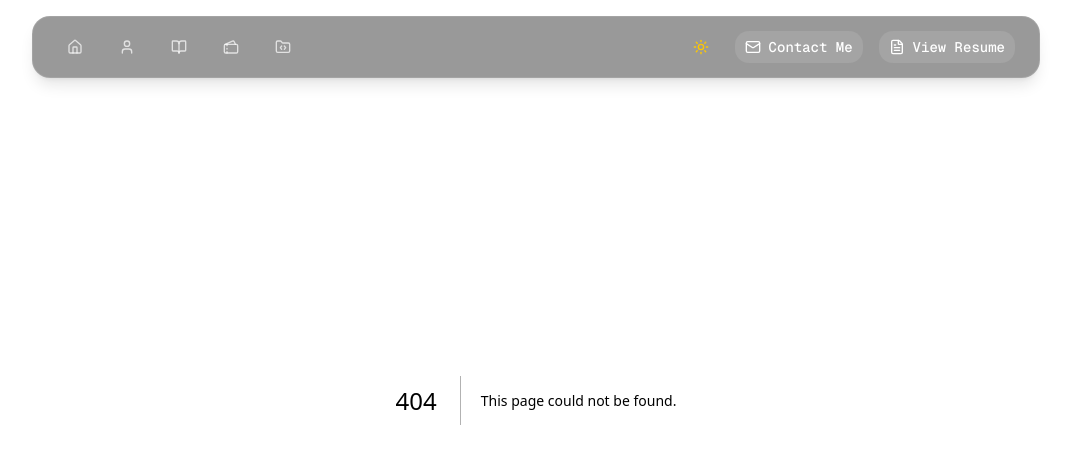
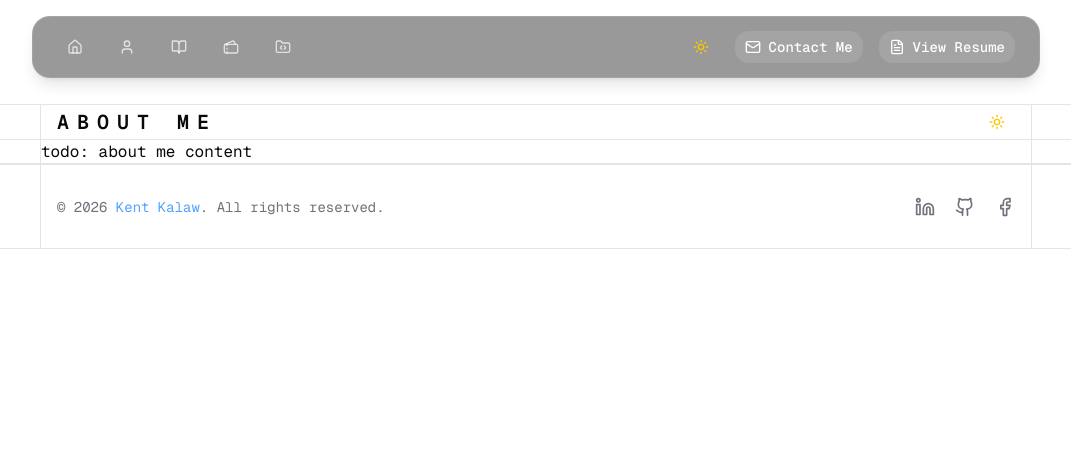
Before and after one commit to KentKalaw/kentkalaw-portfolio-v3, a Next.js app: page /about in a window 1280 px wide. Before the commit this address had no page. Shown: the top 464 px of the page, without its empty margins (104-1175 px from the left). Built offline with nearby package versions, Linux system fonts and the light colour scheme.

Commit message:
todo: about page

```diff
--- /dev/null
+++ b/src/app/about/page.tsx
@@ -0,0 +1,39 @@
+"use client";
+
+import Link from "next/link";
+import { MoveLeft } from "lucide-react";
+import {
+  Panel,
+  PanelContent,
+  PanelHeader,
+  PanelTitle,
+} from "@/components/panel";
+import { ExternalLink } from "lucide-react";
+import { ThemeSwitch } from "@/components/theme-switch";
+import Footer from "@/components/footer/footer";
+
+export default function AboutPage() {
+
+
+  return (
+    <main className="animate-fade-in animate-delay-100 relative min-h-screen overflow-x-hidden pt-18">
+      <div className="mx-auto max-w-5xl px-4 py-8">
+        <Panel>
+          <PanelHeader>
+            <div className="flex items-center justify-between">
+              <PanelTitle className="text-xl tracking-[0.4em] uppercase">
+                About Me
+              </PanelTitle>
+
+              <ThemeSwitch />
+            </div>
+          </PanelHeader>
+          <PanelContent className="divide-border divide-y p-0">
+            todo: about me content
+          </PanelContent>
+        </Panel>
+        <Footer />
+      </div>
+    </main>
+  );
+}
```
